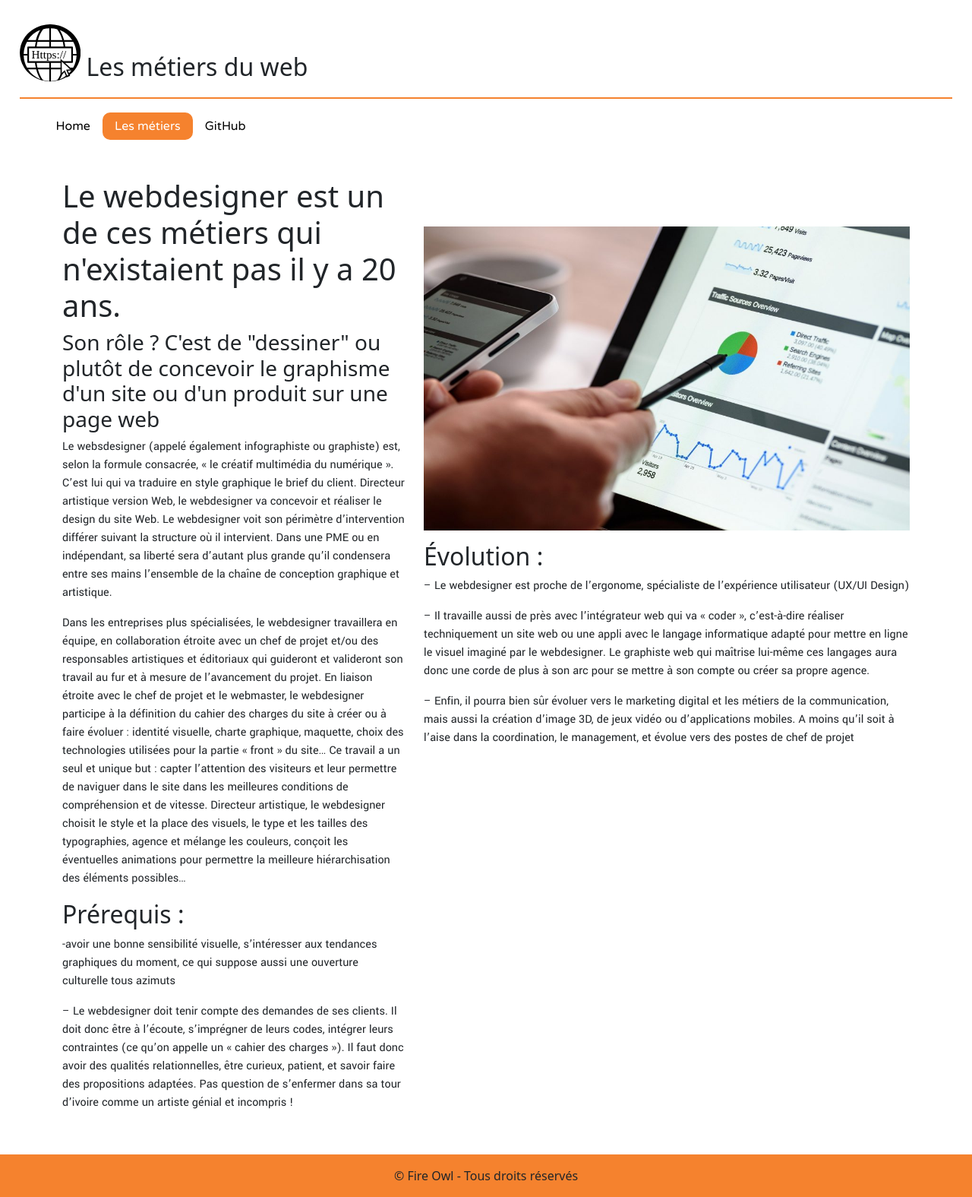
After one commit to Fire-Owl/herve-gael, a PHP site: page /pages/designer-web.php in a window 1280 px wide. The commit adds this page. Shown: the whole page at 76% size. Run offline with PHP 8.4, Linux system fonts and the light colour scheme; some libraries are stand-ins or nearby versions.

Commit message:
designer web

```diff
--- a/assets/styles/main.css
+++ b/assets/styles/main.css
@@ -21,6 +21,11 @@ p, h5 {
 }
 
 .btn-primary:hover {
+    background-color: #FAFFFF;
+    color: #F5822E;
+}
+
+.btn-primary:active {
     background-color: #FAFFFF;
     color: #F5822E;
 }
@@ -89,6 +94,10 @@ p, h5 {
     margin-bottom: 15px;
 }
 
+.webdev-text-width {
+    width: 100vh;
+}
+
 
 
 @media screen and (max-width: 600px) {
@@ -136,6 +145,7 @@ a:hover {
 }
 
 
+
 .home__container-card .home__container-card--content {
     position: absolute;
     /* Position the background text */
--- /dev/null
+++ b/pages/designer-web.php
@@ -0,0 +1,37 @@
+<?php $current ='metiers';
+include "../includes/header.php"; ?>
+
+
+
+<div class="container d-flex justify-content-around">
+  <div class="row">
+    <div class="col-sm webdev-text-width">
+    <h1 id="le-webdesigner-est-un-de-ces-m-tiers-qui-n-existaient-pas-il-y-a-20-ans-">Le webdesigner est un de ces métiers qui n&#39;existaient pas il y a 20 ans.</h1>
+<h3 id="son-r-le-c-est-de-dessiner-ou-plut-t-de-concevoir-le-graphisme-d-un-site-ou-d-un-produit-sur-une-page-web">Son rôle ? C&#39;est de &quot;dessiner&quot; ou plutôt de concevoir le graphisme d&#39;un site ou d&#39;un produit sur une page web</h3>
+<p>Le websdesigner (appelé également infographiste ou graphiste) est, selon la formule consacrée, « le créatif multimédia du numérique ». C’est lui qui va traduire en style graphique le brief du client. Directeur artistique version Web, le webdesigner va concevoir et réaliser le design du site Web.
+Le webdesigner voit son périmètre d’intervention différer suivant la structure où il intervient.
+Dans une PME ou en indépendant, sa liberté sera d’autant plus grande qu’il condensera entre ses mains l’ensemble de la chaîne de conception graphique et artistique.</p>
+<p>Dans les entreprises plus spécialisées, le webdesigner travaillera en équipe, en collaboration étroite avec un chef de projet et/ou des responsables artistiques et éditoriaux qui guideront et valideront son travail au fur et à mesure de l’avancement du projet.
+En liaison étroite avec le chef de projet et le webmaster, le webdesigner participe à la définition du cahier des charges du site à créer ou à faire évoluer : identité visuelle, charte graphique, maquette, choix des technologies utilisées pour la partie « front » du site…
+Ce travail a un seul et unique but : capter l’attention des visiteurs et leur permettre de naviguer dans le site dans les meilleures conditions de compréhension et de vitesse.
+Directeur artistique, le webdesigner choisit le style et la place des visuels, le type et les tailles des typographies, agence et mélange les couleurs, conçoit les éventuelles animations pour permettre la meilleure hiérarchisation des éléments possibles…</p>
+<h2>Prérequis :</h2>
+<p>-avoir une bonne sensibilité visuelle, s’intéresser aux tendances graphiques du moment, ce qui suppose aussi une ouverture culturelle tous azimuts</p>
+<p>– Le webdesigner doit tenir compte des demandes de ses clients. Il doit donc être à l’écoute, s’imprégner de leurs codes, intégrer leurs contraintes (ce qu’on appelle un « cahier des charges »). Il faut donc avoir des qualités relationnelles, être curieux, patient, et savoir faire des propositions adaptées. Pas question de s’enfermer dans sa tour d’ivoire comme un artiste génial et incompris !</p>
+
+
+    </div>
+    <div class="col-sm">
+    <img src="../assets/images/pictures/Analyste-test.jpg" class="card-img-articles" alt="...">
+    <h2>Évolution :</h2>
+<p>– Le webdesigner est proche de l’ergonome, spécialiste de l’expérience utilisateur (UX/UI Design)</p>
+<p>– Il travaille aussi de près avec l’intégrateur web qui va « coder », c’est-à-dire réaliser techniquement un site web ou une appli avec le langage informatique adapté pour mettre en ligne le visuel imaginé par le webdesigner. Le graphiste web qui maîtrise lui-même ces langages aura donc une corde de plus à son arc pour se mettre à son compte ou créer sa propre agence.</p>
+<p>– Enfin, il pourra bien sûr évoluer vers le marketing digital et les métiers de la communication, mais aussi la création d’image 3D, de jeux vidéo ou d’applications mobiles. A moins qu’il soit à l’aise dans la coordination, le management, et évolue vers des postes de chef de projet</p>
+
+    </div>
+  </div>
+</div>
+
+
+
+<?php include "../includes/footer.php" ?>
```
Also changed, not shown: dossier-conception/articles/web-designer-quest-ce-que-cest/adam.md (+4 -4 lines), pages/chef-de-projet.php (added, +10 -0 lines), pages/developpeur-web.php (added, +10 -0 lines), pages/graphiste.php (added, +10 -0 lines), pages/metiers.php (+7 -7 lines), pages/motion-designer.php (added, +10 -0 lines), pages/pentester.php (added, +10 -0 lines), pages/redacteur-web.php (added, +10 -0 lines).
